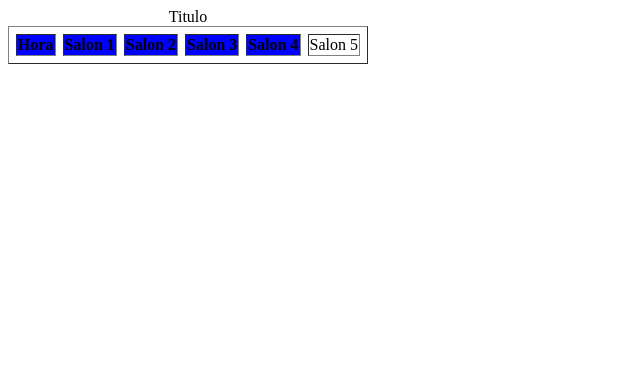
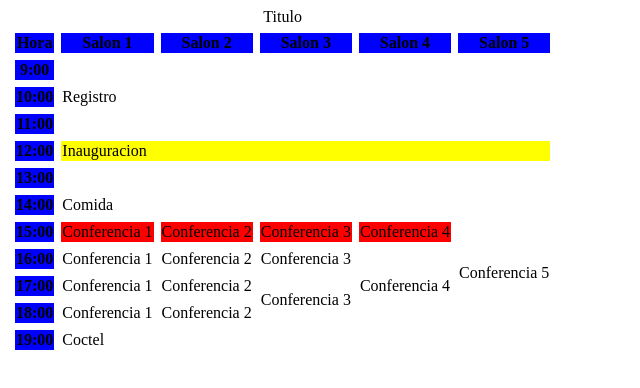
Before and after one commit to NiahGabriela/tablaHTML, a plain HTML site: page index.html in a window 1280 px wide. Shown: the whole page, without its empty margins (0-640 px from the left). Drawn offline with Linux system fonts and the light colour scheme.

Commit message:
completando el html

```diff
--- a/index.html
+++ b/index.html
@@ -2,27 +2,75 @@
 <html>
   <head>
     <meta charset="utf-8">
-    <title> Tablahtml</title>
+    <title></title>
     <link rel="stylesheet" href="style.css">
   </head>
-
   <body>
-    <table border ="1">
-      <caption>Titulo </caption>
-      <thread>
+    <table>
+      <caption>Titulo</caption>
+      <thead>
         <tr>
-          <th> Hora</th>
-          <th> Salon 1</th>
-          <th> Salon 2</th>
-          <th> Salon 3</th>
-          <th> Salon 4</th>
-          <td> Salon 5</td>
+          <th>Hora</th>
+          <th>Salon 1</th>
+          <th>Salon 2</th>
+          <th>Salon 3</th>
+          <th>Salon 4</th>
+          <th>Salon 5</th>
         </tr>
-      </thread>
-
-
-
-
+        <tbody>
+          <tr>
+            <th>9:00</th>
+            <td colspan="5" rowspan="3" class="general">Registro</td>
+          </tr>
+          <tr>
+            <th>10:00</th>
+          </tr>
+          <tr>
+            <th>11:00</th>
+          </tr>
+          <tr>
+            <th>12:00</th>
+            <td colspan="5" class="magistral">Inauguracion</td>
+          </tr>
+          <tr>
+            <th>13:00</th>
+          </tr>
+          <tr>
+            <th>14:00</th>
+            <td colspan="5">Comida</td>
+          </tr>
+          <tr>
+            <th>15:00</th>
+            <td class="conf">Conferencia 1</td>
+            <td class="conf">Conferencia 2</td>
+            <td class="conf">Conferencia 3</td>
+            <td class="conf">Conferencia 4</td>
+            <td rowspan="4" class="taller">Conferencia 5</td>
+          </tr>
+          <tr>
+            <th>16:00</th>
+            <td>Conferencia 1</td>
+            <td>Conferencia 2</td>
+            <td>Conferencia 3</td>
+            <td rowspan="3">Conferencia 4</td>
+          </tr>
+          <tr>
+            <th>17:00</th>
+            <td class="informal">Conferencia 1</td>
+            <td>Conferencia 2</td>
+            <td rowspan="2">Conferencia 3</td>
+          </tr>
+          <tr>
+            <th>18:00</th>
+            <td>Conferencia 1</td>
+            <td>Conferencia 2</td>
+          </tr>
+          <tr>
+            <th>19:00</th>
+            <td colspan="5" class="coctel">Coctel</td>
+          </tr>
+        </tbody>
+      </thead>
+    </table>
   </body>
-
 </html>
--- a/style.css
+++ b/style.css
@@ -29,6 +29,7 @@ th
 {
   background-color: blue;
 }
+table caot
 
 td,
 th
@@ -36,5 +37,3 @@ th
   border: 1px solid black
   border-radius: 5px;
 }
-
-.
```
